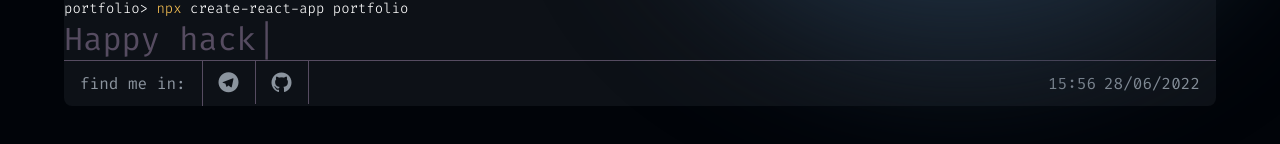
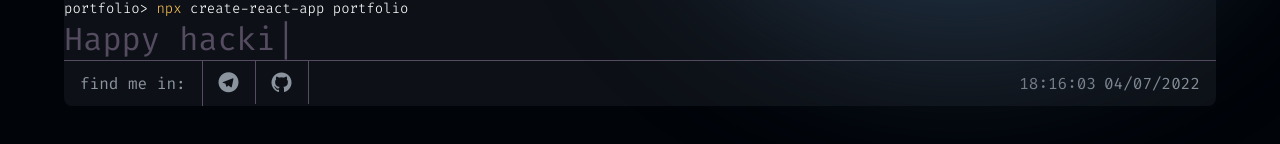
Before and after one commit to AMachulskiy/portfolio, a React app: page / in a window 1280 px wide. Shown: the part 630-774 px from the top of the page. Built offline with nearby package versions, Linux system fonts and the light colour scheme; the HTML template or start-up script is replaced by a standard one.

Commit message:
Добавил функцию вывода время и даты

```diff
--- a/src/components/footer/footer.tsx
+++ b/src/components/footer/footer.tsx
@@ -1,8 +1,18 @@
-import React from 'react'
-
+import React, { useEffect, useState } from 'react'
+import functionHelpers from '@src/helpers/functionHelpers'
 import './footer.scss'
 
-const Footer = () => {
+functionHelpers.getFormattedDate()
+
+const Footer: React.FC = () => {
+  const datetimeData = functionHelpers.getFormattedDate()
+  const [datetime, setDatetime] = useState(datetimeData)
+  useEffect(() => {
+    setInterval(() => {
+      const data = functionHelpers.getFormattedDate()
+      setDatetime(data)
+    }, 1000)
+  }, [])
   return (
     <footer className='footer'>
       <div className='social'>
@@ -15,8 +25,8 @@ const Footer = () => {
         </a>
       </div>
       <div className='datetime'>
-        <div className='footer__time'>15:56</div>
-        <div className='footer__date'>28/06/2022</div>
+        <div className='footer__time'>{datetime.time}</div>
+        <div className='footer__date'>{datetime.date}</div>
       </div>
     </footer>
   )
--- /dev/null
+++ b/src/helpers/functionHelpers.ts
@@ -0,0 +1,30 @@
+interface IFunctionHelpers {
+  getFormattedDate: () => {
+    time: string
+    date: string
+  }
+}
+
+const functionHelpers: IFunctionHelpers = {
+  getFormattedDate: () => {
+    const date = new Date()
+    let hours: string | number = date.getHours()
+    let minutes: string | number = date.getMinutes()
+    let seconds: string | number = date.getSeconds()
+    let days: string | number = date.getDate()
+    let months: string | number = date.getMonth() + 1
+    const years: string | number = date.getFullYear()
+
+    hours = hours < 10 ? `0${hours}` : hours
+    minutes = minutes < 10 ? `0${minutes}` : minutes
+    seconds = seconds < 10 ? `0${seconds}` : seconds
+    days = days + 1 < 10 ? `0${days}` : days
+    months = months + 1 < 10 ? `0${months}` : months
+    return {
+      time: `${hours}:${minutes}:${seconds}`,
+      date: `${days}/${months}/${years}`,
+    }
+  },
+}
+
+export default functionHelpers
```
